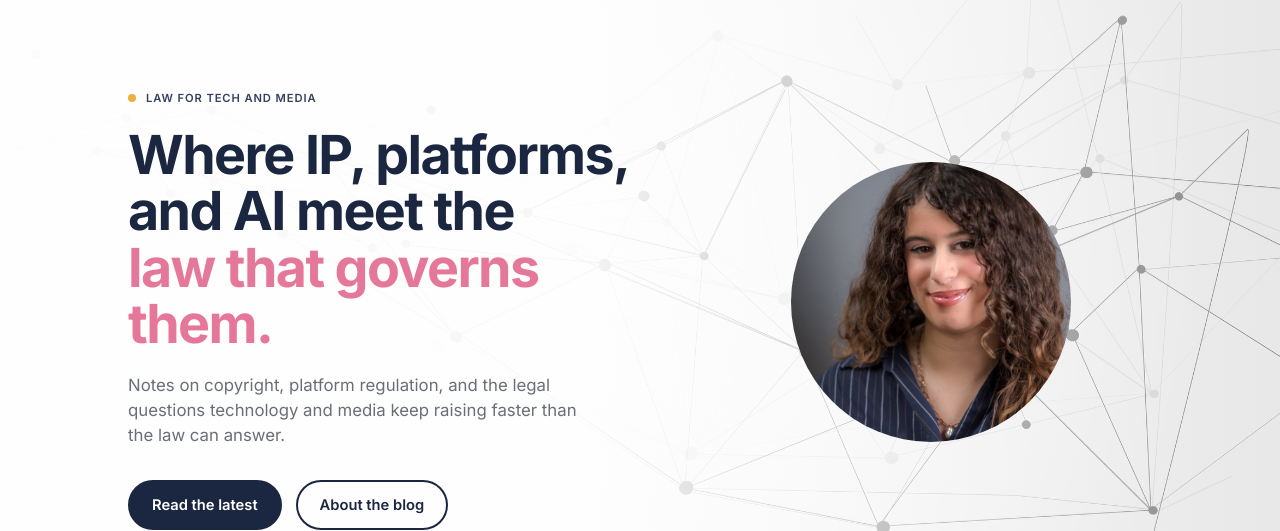
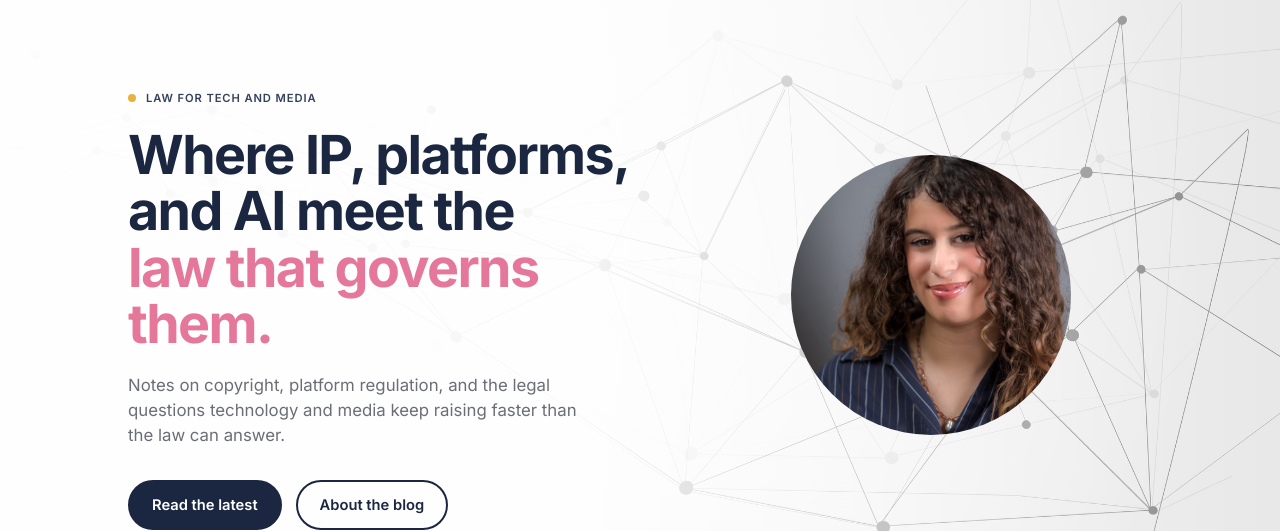
Before and after one commit to raniabouz/beats-and-bots, a Jekyll site: the page built from index.markdown, in a window 1280 px wide. Shown: the part 95-626 px from the top of the page. Built offline with Jekyll 4.4.1, drawn with Linux system fonts in a browser that asks for light colours.

Commit message:
Nudge headshot position up slightly

```diff
--- a/_layouts/default.html
+++ b/_layouts/default.html
@@ -100,6 +100,7 @@
     width: 280px; height: 280px; border-radius: 50%; overflow:hidden;
     background: linear-gradient(135deg, #E9EAEC, #DADCDF);
     display:flex; align-items:center; justify-content:center; color: var(--navy-soft);
+    margin-top: -15px;
   }
   .headshot img{ width:100%; height:100%; object-fit:cover; display:block; }
 
```
